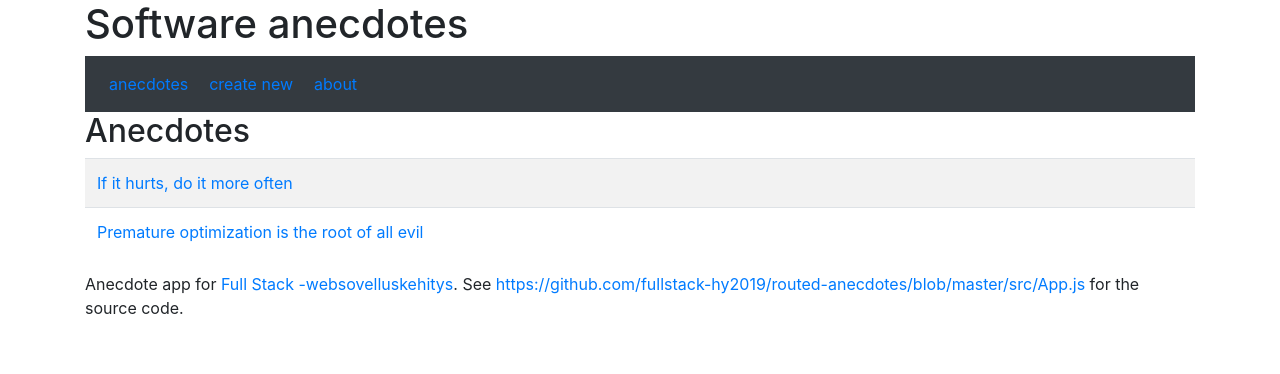
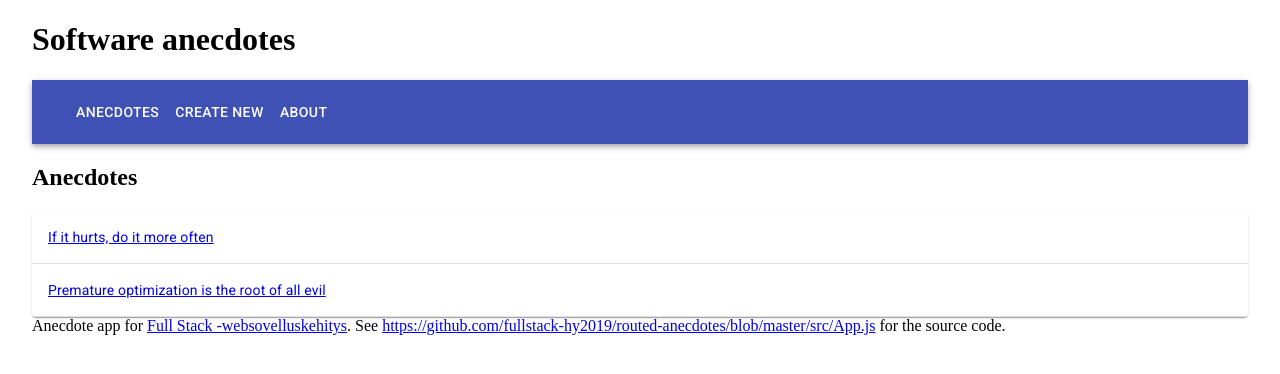
Before and after one commit to kjj1998/routed-anecdotes, a React (Create React App) app: page / in a window 1280 px wide. Shown: the top 374 px of the page. Built offline with nearby package versions, Linux system fonts and the light colour scheme.

Commit message:
Added a MaterialUi-themed App.js

```diff
--- a/package.json
+++ b/package.json
@@ -3,6 +3,8 @@
   "version": "0.1.0",
   "private": true,
   "dependencies": {
+    "@material-ui/core": "^4.12.3",
+    "@material-ui/lab": "^4.0.0-alpha.60",
     "@testing-library/jest-dom": "^5.11.9",
     "@testing-library/react": "^11.2.5",
     "@testing-library/user-event": "^12.7.1",
--- a/public/index.html
+++ b/public/index.html
@@ -2,9 +2,10 @@
 <html lang="en">
   <head>
     <meta charset="utf-8" />
+		<!-- "https://maxcdn.bootstrapcdn.com/bootstrap/4.3.1/css/bootstrap.min.css" -->
     <link
 			rel="stylesheet"
-    	href="https://maxcdn.bootstrapcdn.com/bootstrap/4.3.1/css/bootstrap.min.css"
+    	href="https://fonts.googleapis.com/css?family=Roboto:300,400,500,700&display=swap"
     	integrity="sha384-ggOyR0iXCbMQv3Xipma34MD+dH/1fQ784/j6cY/iJTQUOhcWr7x9JvoRxT2MZw1T"
     	crossorigin="anonymous"
 		/>
--- /dev/null
+++ b/src/App copy.js
@@ -0,0 +1,230 @@
+import React, { useState } from 'react'
+import {
+	Switch, Route, Link,
+	useHistory, useRouteMatch
+} from "react-router-dom"
+import { useField } from './hooks'
+import {
+  Container,
+  Table,
+  TableBody,
+  TableCell,
+  TableContainer,
+  TableRow,
+  Paper,
+	TextField,
+	Button,
+	AppBar,
+	Toolbar,
+	IconButton
+} from '@material-ui/core'
+
+import { Alert } from '@material-ui/lab'
+
+const Menu = () => {
+  const padding = {
+    paddingRight: 5
+  }
+  return (
+    <div>
+			<AppBar position="static">
+				<Toolbar>
+					<IconButton edge="start" color="inherit" aria-label="menu">
+					</IconButton>
+					<Button color="inherit" component={Link} to="/">
+						anecdotes
+					</Button>
+					<Button color="inherit" component={Link} to="/create">
+						create new
+					</Button>
+					<Button color="inherit" component={Link} to="/about">
+						about
+					</Button>
+				</Toolbar>
+			</AppBar>
+    </div>
+  )
+}
+
+const AnecdoteList = ({ anecdotes }) => (
+  <div>
+    <h2>Anecdotes</h2>
+		<TableContainer component={Paper}>
+			<Table>
+				<TableBody>
+				{anecdotes.map(anecdote => (
+					<TableRow key={anecdote.id} >
+						<TableCell>
+							<Link to={`/anecdotes/${anecdote.id}`}>{anecdote.content}</Link>
+						</TableCell>
+					</TableRow>
+				))}
+				</TableBody>
+			</Table>
+		</TableContainer>
+  </div>
+)
+
+const Anecdote = ({ anecdote }) => {
+	return (
+		<div>
+			<h2>{anecdote.content} by {anecdote.author}</h2>
+			<p>has {anecdote.votes} votes</p>
+			<p>for more info see <a href={anecdote.info}>{anecdote.info}</a></p>
+		</div>
+	)
+}
+
+const About = () => (
+  <div>
+    <h2>About anecdote app</h2>
+    <p>According to Wikipedia:</p>
+
+    <em>An anecdote is a brief, revealing account of an individual person or an incident.
+      Occasionally humorous, anecdotes differ from jokes because their primary purpose is not simply to provoke laughter but to reveal a truth more general than the brief tale itself,
+      such as to characterize a person by delineating a specific quirk or trait, to communicate an abstract idea about a person, place, or thing through the concrete details of a short narrative.
+      An anecdote is "a story with a point."</em>
+
+    <p>Software engineering is full of excellent anecdotes, at this app you can find the best and add more.</p>
+  </div>
+)
+
+const Footer = () => (
+  <div>
+    Anecdote app for <a href='https://courses.helsinki.fi/fi/tkt21009'>Full Stack -websovelluskehitys</a>.
+
+    See <a href='https://github.com/fullstack-hy/routed-anecdotes/blob/master/src/App.js'>https://github.com/fullstack-hy2019/routed-anecdotes/blob/master/src/App.js</a> for the source code.
+  </div>
+)
+
+const CreateNew = (props) => {
+  // const [content, setContent] = useState('')
+  // const [author, setAuthor] = useState('')
+  // const [info, setInfo] = useState('')
+	const history = useHistory()
+
+	const content = useField('text')
+	const author = useField('text')
+	const info = useField('text')
+
+
+  const handleSubmit = (e) => {
+    e.preventDefault()
+    props.addNew({
+      content: content.value,
+      author: author.value,
+      info: info.value,
+      votes: 0
+    })
+		props.setNotification(`a new anecdote ${content.value} created!`)
+		setTimeout(() => props.setNotification(''), 10000)
+		history.push('/')
+  }
+
+	const reset = () => {
+		content.reset()
+		author.reset()
+		info.reset()
+	}
+
+  return (
+    <div>
+      <h2>create a new anecdote</h2>
+      <form onSubmit={handleSubmit}>
+				<div>
+					<TextField label="content" {...content} reset='1' />
+				</div>
+				<div>
+					<TextField label="author" {...author} reset='1' />
+				</div>
+				<div>
+					<TextField label="info" {...info} reset='1' />
+				</div>
+				<div>
+					<Button variant="contained" color="primary" type="submit">
+						create
+					</Button>
+					<Button variant="contained" color="primary" type="button" onClick={reset}>
+						reset
+					</Button>
+				</div>
+			</form>
+    </div>
+  )
+}
+
+const App = () => {
+  const [anecdotes, setAnecdotes] = useState([
+    {
+      content: 'If it hurts, do it more often',
+      author: 'Jez Humble',
+      info: 'https://martinfowler.com/bliki/FrequencyReducesDifficulty.html',
+      votes: 0,
+      id: '1'
+    },
+    {
+      content: 'Premature optimization is the root of all evil',
+      author: 'Donald Knuth',
+      info: 'http://wiki.c2.com/?PrematureOptimization',
+      votes: 0,
+      id: '2'
+    }
+  ])
+
+  const [notification, setNotification] = useState('')
+
+	const match = useRouteMatch('/anecdotes/:id')
+	const anecdote = match
+		? anecdotes.find(anecdote => anecdote.id === match.params.id)
+		: null
+
+  const addNew = (anecdote) => {
+    anecdote.id = (Math.random() * 10000).toFixed(0)
+    setAnecdotes(anecdotes.concat(anecdote))
+  }
+
+  const anecdoteById = (id) =>
+    anecdotes.find(a => a.id === id)
+
+  const vote = (id) => {
+    const anecdote = anecdoteById(id)
+
+    const voted = {
+      ...anecdote,
+      votes: anecdote.votes + 1
+    }
+
+    setAnecdotes(anecdotes.map(a => a.id === id ? voted : a))
+  }
+
+  return (
+			<Container>
+			<div className="container">
+				<h1>Software anecdotes</h1>
+				<Menu />
+				{(notification &&
+					<Alert severity="success">
+						{notification}
+					</Alert>
+				)}
+				<Switch>
+					<Route path="/create">
+						<CreateNew addNew={addNew} setNotification={setNotification} />
+					</Route>
+					<Route path="/about">
+						<About />
+					</Route>
+					<Route path="/anecdotes/:id">
+						<Anecdote anecdote={anecdote} />
+					</Route>
+					<Route path="/">
+						<AnecdoteList anecdotes={anecdotes} />
+					</Route>
+				</Switch>
+				<Footer />
+			</div>
+			</Container>
+  )
+}
+
+export default App;
--- a/src/index.js
+++ b/src/index.js
@@ -1,6 +1,6 @@
 import React from 'react'
 import ReactDOM from 'react-dom'
-import App from './App'
+import App from './App copy.js'
 import {
 	BrowserRouter as Router,
 } from "react-router-dom"
```
Also changed, not shown: 1 other file (tests, documents, lock files or other folders).
